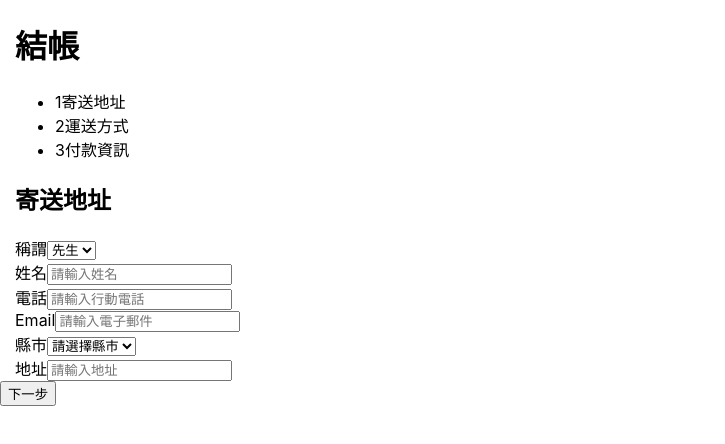
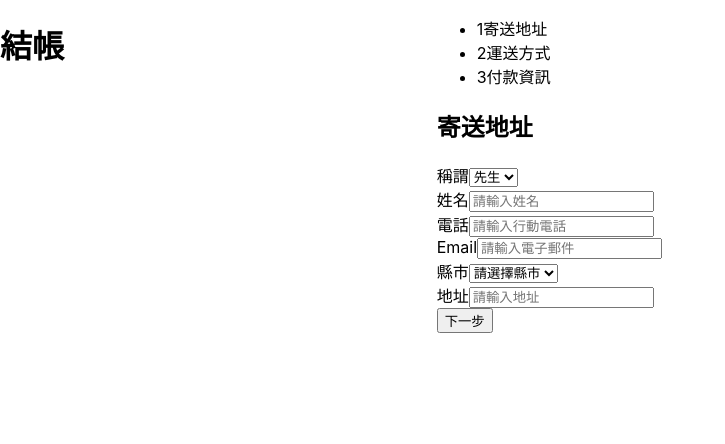
Before and after one commit to b10332040/AC-alpha-shop_1, a React (Create React App) app: page / in a window 1280 px wide. Shown: the top 444 px of the page, without its empty margins (0-725 px from the left). Built offline with nearby package versions, Linux system fonts and the light colour scheme.

Commit message:
[調整]Components

```diff
--- a/src/App.js
+++ b/src/App.js
@@ -1,15 +1,11 @@
-import Header from './components/Header.js';
-import { Checkout } from './components/PageContent.js';
-import Footer from './components/Footer.js';
+import Main from './components/Main.js';
 import './modules/global.module.css';
 
 function App() {
   return (
     <div className="App">
       {/* <Header/> */}
-      <div className="page">
-        <Checkout/>
-      </div>
+      <Main about="checkout" />
       {/* <Footer/> */}
     </div>
   );
--- /dev/null
+++ b/src/components/Checkout.js
@@ -0,0 +1,39 @@
+/**
+ * Checkout 結帳
+ */
+import StepProgress from './StepProgress.js'
+import Step from './Step.js'
+import ProgressControl from './ProgressControl.js';
+
+function Checkout () {
+  const steps = ['寄送地址', '運送方式', '付款資訊'];
+  const currentStep = 1;
+
+  return (
+    <div className='container'>
+      <div className='row'>
+        <h1 className='col'>結帳</h1>
+        <main className='col'>
+          <form>
+            <StepProgress
+              steps={steps}
+              currentStep={currentStep}
+            />
+            <Step
+              steps={steps}
+              currentStep={currentStep}
+            />
+            <ProgressControl
+              currentStep={currentStep}
+            />
+          </form>
+        </main>
+        <aside className='col'>
+
+        </aside>
+      </div>
+    </div>
+  );
+}
+
+export default Checkout;
--- a/src/components/Footer.js
+++ b/src/components/Footer.js
@@ -1,5 +1,5 @@
 /**
- * Footer
+ * Footer 頁尾
  */
 
 function Footer() {
--- a/src/components/Header.js
+++ b/src/components/Header.js
@@ -1,5 +1,5 @@
 /**
- * Header
+ * Header 上方導覽列
  */
 
 function Header() {
--- /dev/null
+++ b/src/components/Main.js
@@ -0,0 +1,25 @@
+/**
+ * Main 主要內容
+ */
+import Checkout from './Checkout.js';
+
+function Main({about}) {
+  let content = <Checkout />;
+
+  switch (about) {
+    case 'checkout':
+      content = <Checkout />;
+      break;
+
+    default:
+      content = <></>;
+  }
+
+  return (
+    <main>
+      {content}
+    </main>
+  );
+}
+
+export default Main;
--- a/src/components/PageContent.js
+++ /dev/null
@@ -1,29 +0,0 @@
-import StepProgress from './step/StepProgress.js'
-import Step from './step/Step.js'
-import ProgressControl from './step/ProgressControl.js';
-
-export function Checkout () {
-  const steps = ['寄送地址', '運送方式', '付款資訊'];
-  const currentStep = 1;
-
-  return (
-    <div className="container">
-      <h1>結帳</h1>
-      <main>
-        <from>
-          <StepProgress
-            currentStep={currentStep}
-            steps={steps}
-          />
-          <Step
-            currentStep={currentStep}
-            steps={steps}
-          />
-          <ProgressControl
-            currentStep={currentStep}
-          />
-        </from>
-      </main>
-    </div>
-  );
-}
--- /dev/null
+++ b/src/components/ProgressControl.js
@@ -0,0 +1,16 @@
+
+function ProgressControl ({currentStep = 1 }) {
+  const prevStepBtn = (currentStep === 1) ? '' :  <button className="btn btn-step about-prev-step">上一步</button>;
+  const nextStepBtn = (currentStep !== 3) ? <button className="btn btn-step about-next-step">下一步</button> : <button className="btn btn-primary">確認下單</button>;
+
+  return (
+    <div className="c-progressControl">
+      <div className="l-row">
+        <div className="l-col-6">{prevStepBtn}</div>
+        <div className="l-col-6">{nextStepBtn}</div>
+      </div>
+    </div>
+  );
+}
+
+export default ProgressControl;
--- a/src/components/step/Step.js
+++ b/src/components/Step.js
@@ -1,3 +1,7 @@
+/**
+ * Step 步驟
+ */
+
 function Step1() {
   return (
     <>
@@ -131,14 +135,14 @@ function Step3() {
   );
 }
 
-function Step({currentStep = 1, steps}) {
-  const currentStepTitle = steps[currentStep - 1];
-  const stepContentComponent = (currentStep === 1) ? <Step1 /> : (currentStep === 2) ? <Step2 /> : <Step3 />;
+function Step({steps, currentStep = 1}) {
+  const title = steps[currentStep - 1];
+  const content = (currentStep === 1) ? <Step1 /> : (currentStep === 2) ? <Step2 /> : <Step3 />;
 
   return (
-    <div className="steps">
-      <h2 className="step__title">{currentStepTitle}</h2>
-      {stepContentComponent}
+    <div className="c-step">
+      <h2 className="c-step__title">{title}</h2>
+      {content}
     </div>
   );
 }
--- /dev/null
+++ b/src/components/StepProgress.js
@@ -0,0 +1,15 @@
+function StepProgress({steps, currentStep = 1}) {
+  const content = steps.map((step, index) => {
+    let status = (currentStep === index + 1) ? 'is-focus' : (currentStep > index + 1) ? 'is-checked' : 'is-blur';
+
+    return <li key={index} className={status}><span>{index + 1}</span>{step}</li>;
+  });
+
+  return (
+    <ul className="c-stepProgress">
+      {content}
+    </ul>
+  );
+}
+
+export default StepProgress;
--- a/src/components/step/ProgressControl.js
+++ /dev/null
@@ -1,15 +0,0 @@
-
-function ProgressControl ({currentStep = 1 }) {
-  const prevStepBtn = (currentStep === 1) ? '' :  <button className="btn btn-step about-prev-step">上一步</button>;
-  const nextStepBtn = (currentStep !== 3) ? <button className="btn btn-step about-next-step">下一步</button> :  <button className="btn btn-primary">確認下單</button>;
-  return (
-    <div className="progressControl">
-      <div className="row">
-        <div className="col-6">{prevStepBtn}</div>
-        <div className="col-6">{nextStepBtn}</div>
-      </div>
-    </div>
-  );
-}
-
-export default ProgressControl;
--- a/src/components/step/StepProgress.js
+++ /dev/null
@@ -1,16 +0,0 @@
-function StepProgress({currentStep = 1, steps}) {
-  const stepList = steps.map((step, index) => {
-    const stepNum = index + 1;
-    const stepStatus = (currentStep > stepNum) ? 'done' : (currentStep === stepNum) ? 'current' : 'not yet';
-
-    return <li key={step} data-status={stepStatus}><span>{stepNum}</span>{step}</li>;
-  });
-
-  return (
-    <ul>
-      {stepList}
-    </ul>
-  );
-}
-
-export default StepProgress;
```
